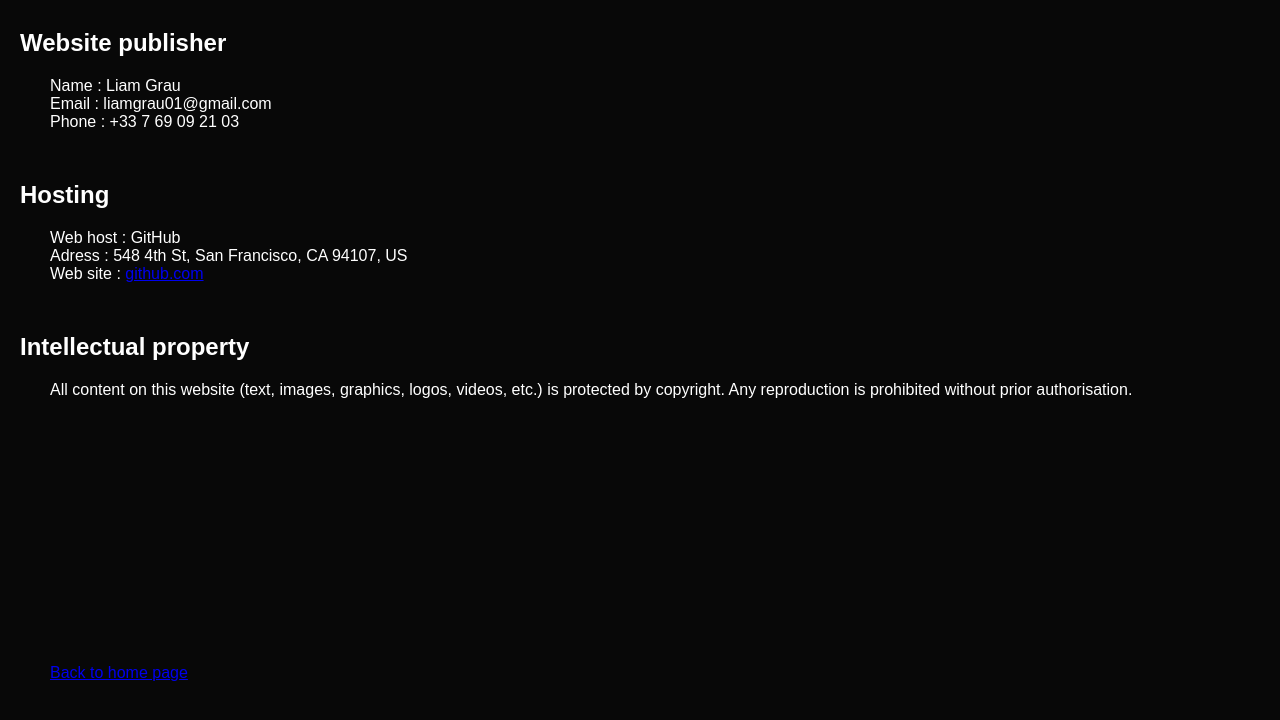
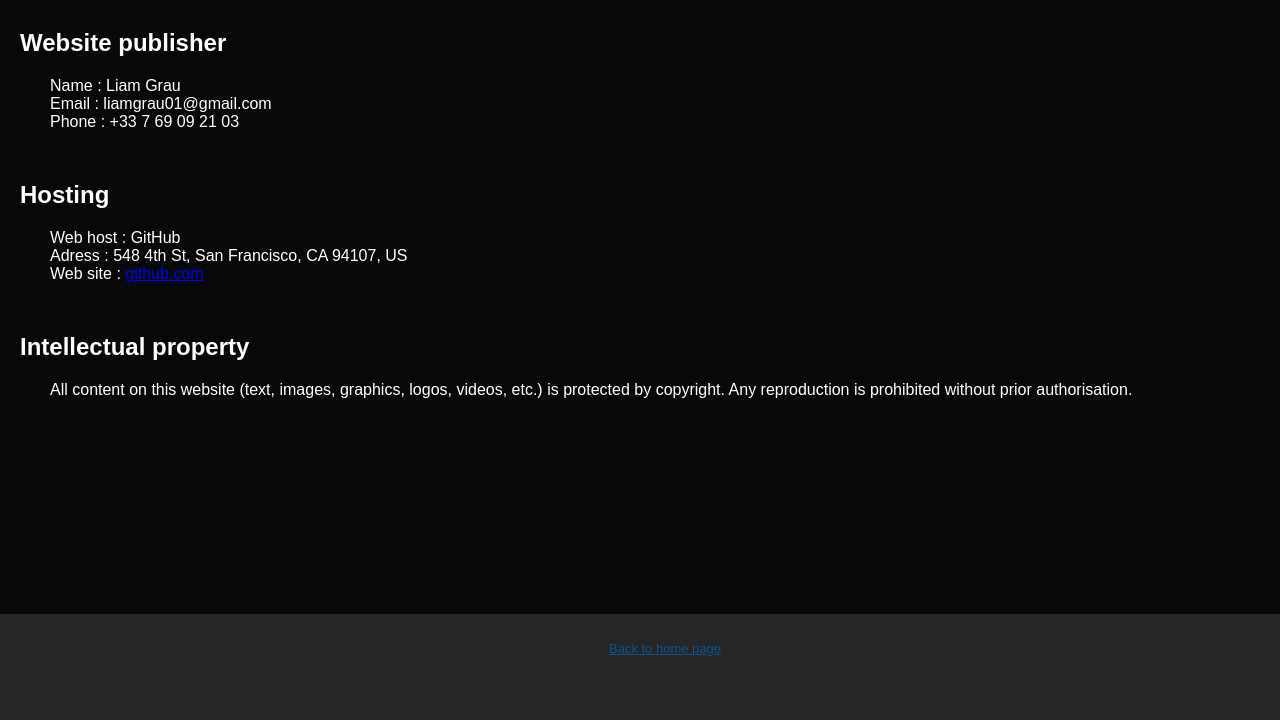
Before and after one commit to Liam-Grau/web-legal-notice, a plain HTML site: page index.html in a window 1280 px wide. Shown: the part 78-798 px from the top of the page. Drawn offline with Linux system fonts and the light colour scheme.

Commit message:
update footer design

```diff
--- a/style.css
+++ b/style.css
@@ -17,6 +17,20 @@ body{
 
 div.section{
     margin-bottom: 150px;
+}
+
+footer{
+    width: 100%;
+    text-align: center;
+    padding: 25px 0;
+    background: #262626;
+    font-weight: 300;
+}
+
+footer a{
+    color: #0f548d;
+    text-align: right;
+    font-size: small;
 }
 
 /* Legal notice*/
```
